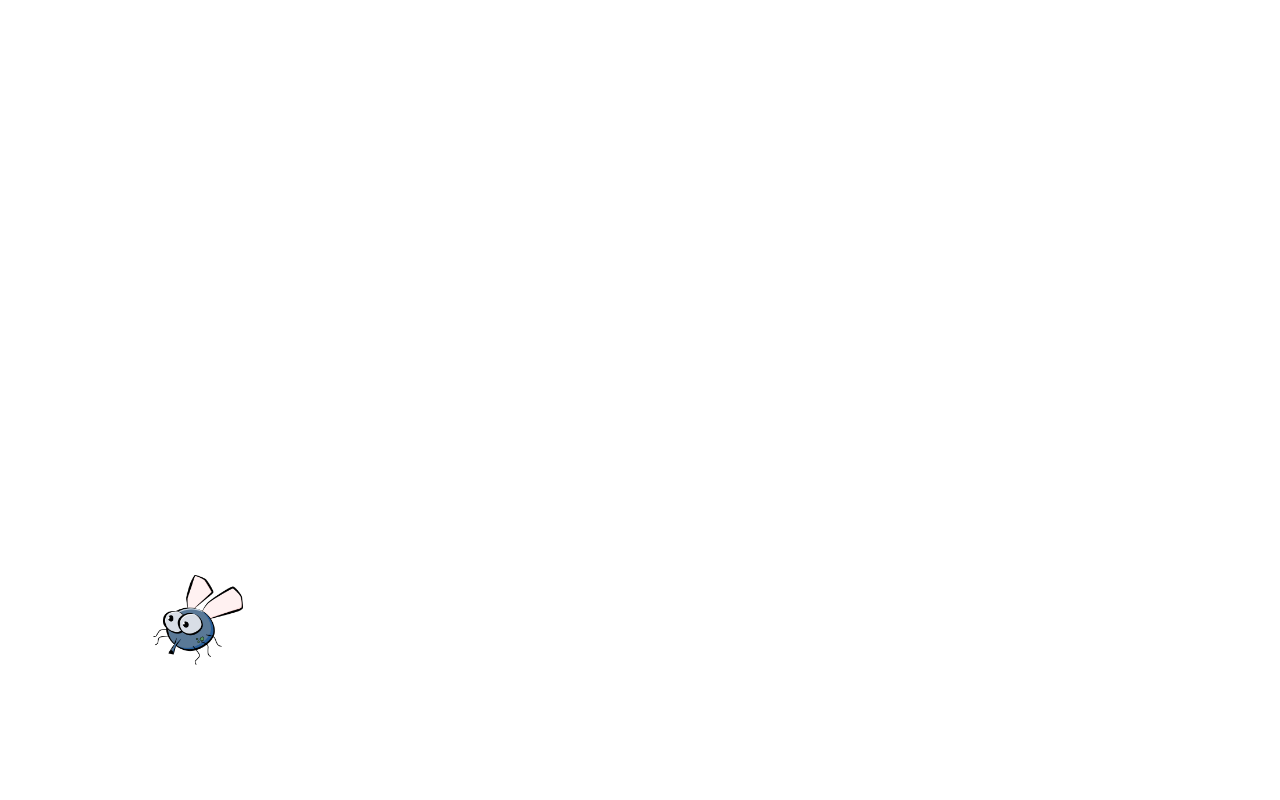
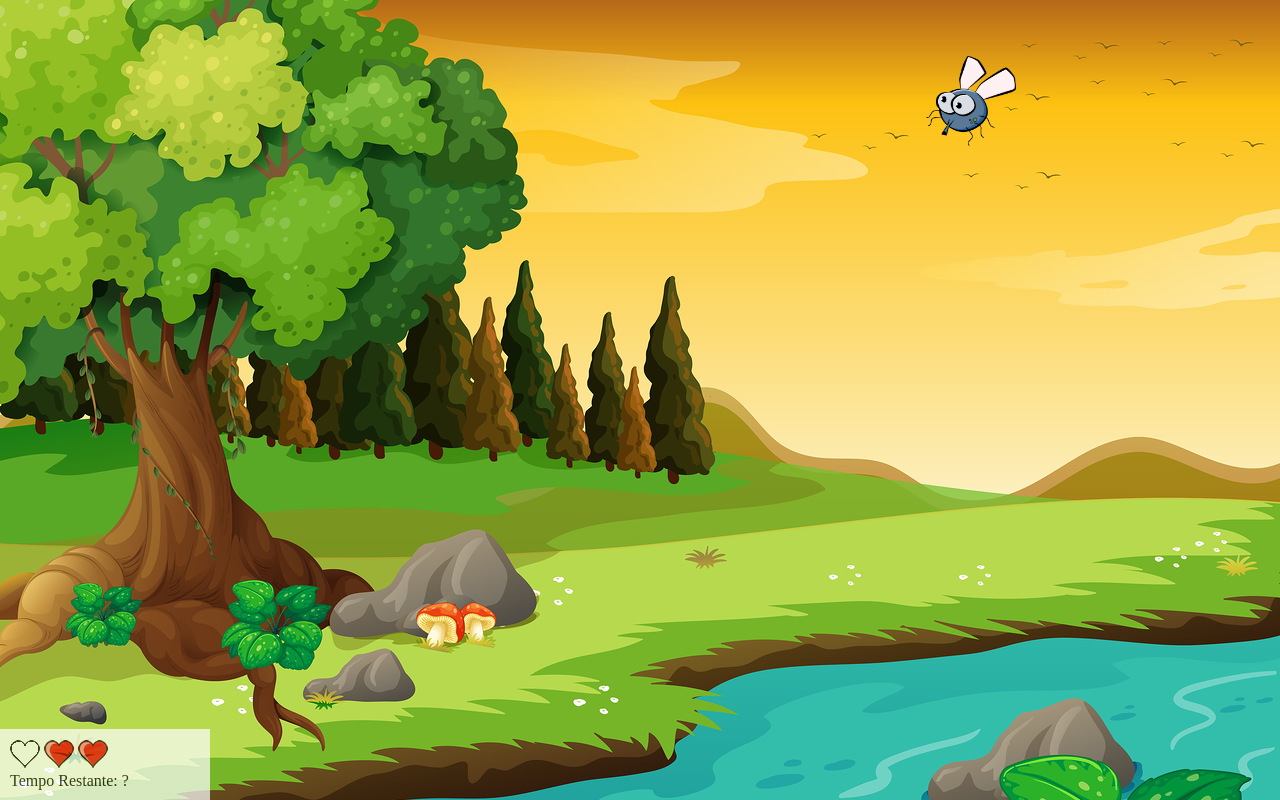
Before and after one commit to WallefRyan/app_mata_mosquito, a plain HTML site: page index.html in a window 1280 px wide. Drawn offline with Linux system fonts and the light colour scheme.

Commit message:
Add files via upload

```diff
--- a/index.html
+++ b/index.html
@@ -10,8 +10,26 @@
 </head>
 <body onresize="ajusteTamanhoPalcoJogo()">
 
+    <div class="painel">
+        <div class="vidas">
+            <img src="src/img/coracao_vazio.png" >
+            <img src="src/img/coracao_cheio.png" >
+            <img src="src/img/coracao_cheio.png" >
+            <div class="cromometro">
+                Tempo Restante: ?
+            </div>
+        </div>
+    </div>
+
     <script>
+        //Criando o mosquito de forma aleatoria
         posicaoRandomica()
+
+
+        //Responsavel por criar os mosquitos em um ciclo de tempo
+        setInterval(function(){
+            posicaoRandomica()
+        }, 1000)
     </script>
 
 </body>
--- a/src/css/estilo.css
+++ b/src/css/estilo.css
@@ -1,3 +1,8 @@
+body{
+    background-image: url(/src/img/bg.jpg);
+    background-repeat: no-repeat;
+}
+
 .mosquito1{
     width: 50px;
     height: 50px;
@@ -12,3 +17,32 @@
     width: 90px;
     height: 90px;
 }
+
+.ladoA{
+    transform: scaleX(1);
+}
+
+.ladoB{
+    transform: scaleX(-1);
+}
+
+.painel{
+    position: absolute;
+    width: 190px;
+    padding: 10px;
+    left: 0px;
+    bottom:  0px;
+    border-top: solid 1px #fff;
+    background-color: #fff;
+    opacity: 0.7;
+}
+
+.vidas{
+    float: left;
+}
+
+.cronometro {
+    float: left;
+    font-size: 20px;
+    font-weight: bold;
+}
--- a/src/js/index.js
+++ b/src/js/index.js
@@ -14,6 +14,11 @@ ajusteTamanhoPalcoJogo()
 
 
 function posicaoRandomica(){
+
+    //Remove mosquito anterior (caso ele exista)
+    if (document.getElementById('mosquito')) {
+        document.getElementById('mosquito').remove()
+    }
     //Fazer o Mosquito se mover de forma randomico (aleatorio) em conforme com o ajuste de palco sem estourar a pagina
     var posicaoX = Math.floor(Math.random() * largura) - 90
     var posicaoY = Math.floor(Math.random() * altura) - 90
@@ -27,20 +32,30 @@ function posicaoRandomica(){
     //Cria o elemento HTML de forma dinamica e incluindo esse elemento no Body da Pagina
     var mosquito = document.createElement('img')
     mosquito.src = 'src/img/mosca.png'
-    mosquito.className = tamanhoAleatorio()
+    mosquito.className = tamanhoAleatorio() + ' ' +ladoAleatorio()
     // forma a cordenada em pixel
     mosquito.style.left = posicaoX + 'px'
     mosquito.style.top = posicaoY + 'px'
     mosquito.style.position = 'absolute'
 
+    //cria o lemento ID para a imagem
+    mosquito.id ='mosquito'
+    //Adiciona o evento de clique na imagem
+    mosquito.onclick = function() {
+        this.remove()
+    }
+
+
+
+
     document.body.appendChild(mosquito)
 
 }
 
+
 function tamanhoAleatorio() {
     //Cria 3 classes de 0 a 2 para ajustar-mos o tamanho
     var classe = Math.floor(Math.random() * 3 )
-    console.log(classe)
 
     switch(classe){
         case 0:
@@ -49,6 +64,19 @@ function tamanhoAleatorio() {
             return "mosquito2"
         case 2:
             return "mosquito3"
-        default:
     }
 }
+
+function ladoAleatorio(){
+   //Muda o lado direiro e esquedo da imagem aleatoriamente
+    var classe = Math.floor(Math.random() * 2 )
+
+    switch(classe){
+        case 0:
+            return "ladoA"
+        case 1:
+            return "ladoB"
+
+    }
+
+}
```
